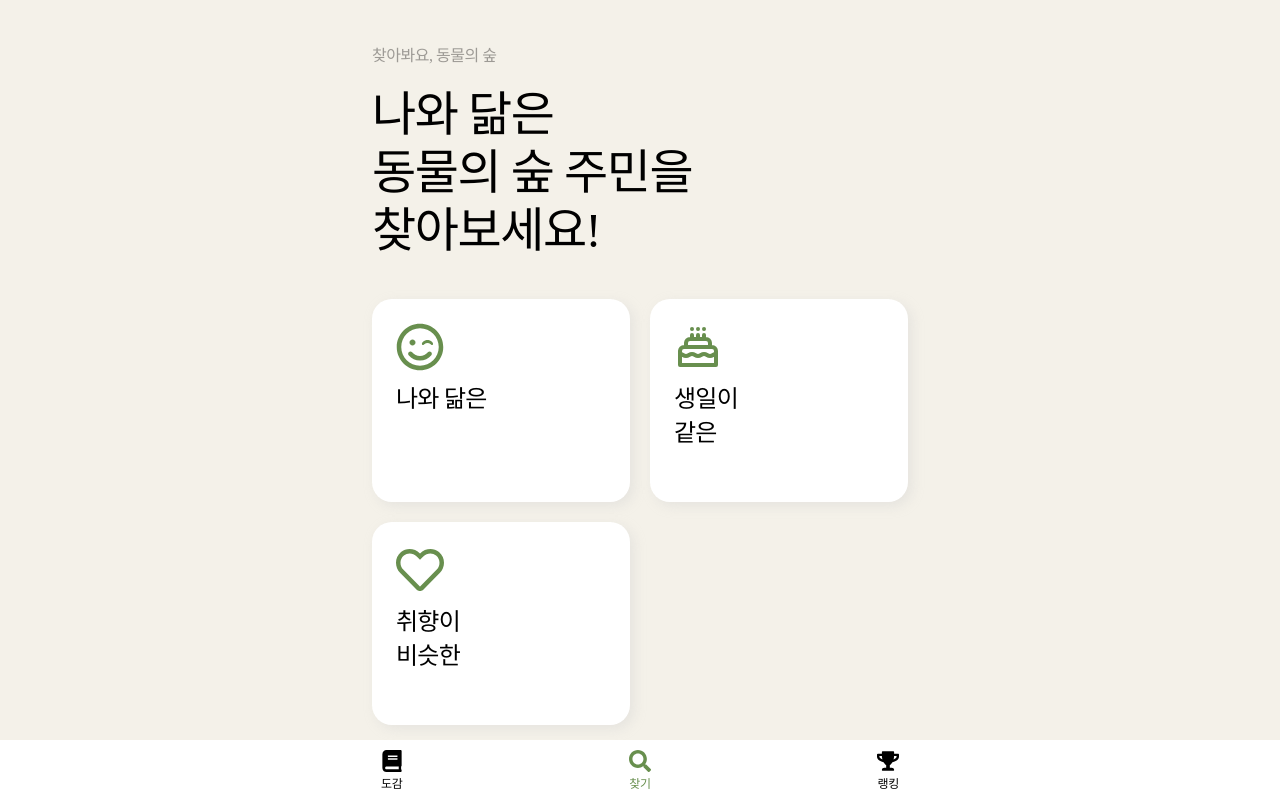
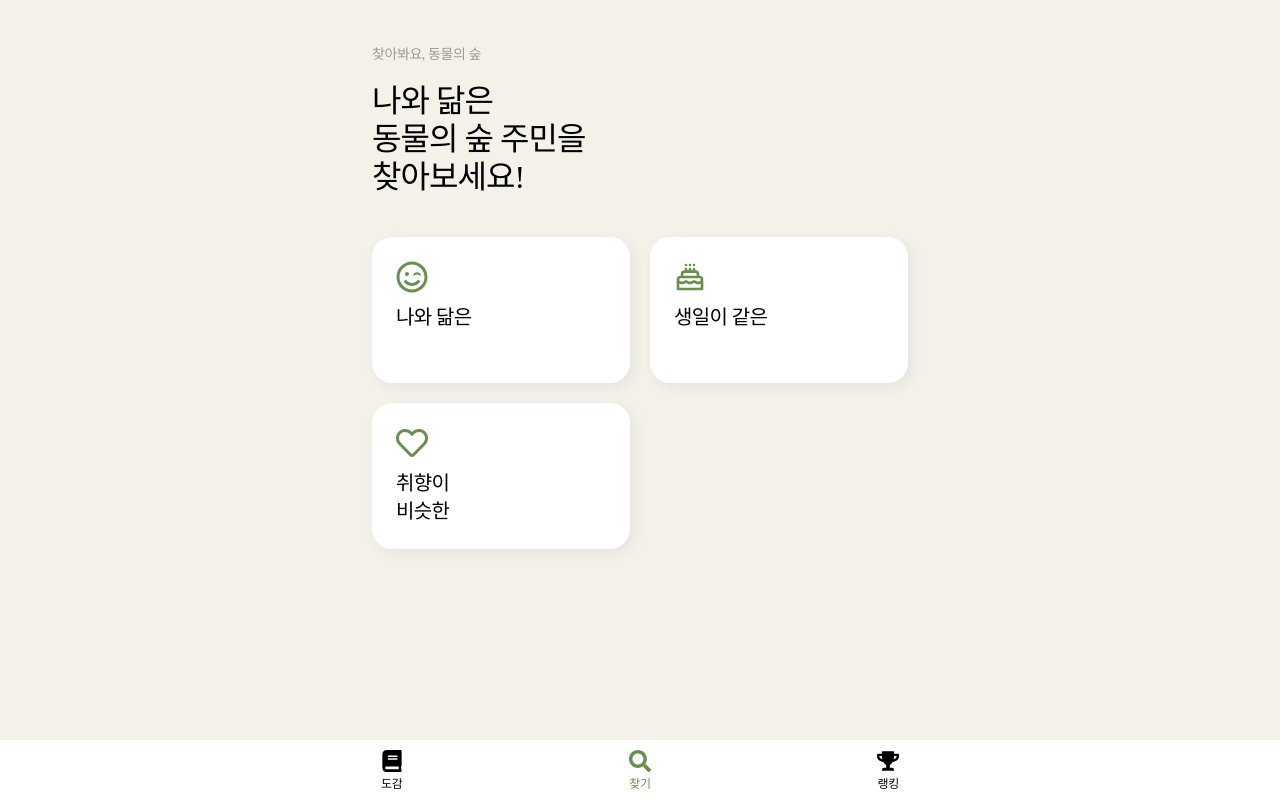
Before and after one commit to InnSeonn/find-animal-crossing, a React (Create React App) app: page / in a window 1280 px wide. Built offline with nearby package versions, Linux system fonts and the light colour scheme; a web font is replaced by a local one.

Commit message:
Design: CSS 관련 수정
- 재사용하는 스타일 값들 루트 변수에 추가
- scaleUpDown 애니메이션 스케일을 지정하여 재사용 할 수 있도록 함수로 변경
- 일부 CSS 변경

```diff
--- a/src/components/AppBar.tsx
+++ b/src/components/AppBar.tsx
@@ -1,4 +1,4 @@
-import styled, { css, keyframes } from 'styled-components'
+import styled, { keyframes } from 'styled-components';
 import { MaxLayout } from './GlobalStyle';
 import { FaBook, FaSearch, FaTrophy } from 'react-icons/fa';
 import { NavLink } from 'react-router-dom';
@@ -22,12 +22,12 @@ const AppBarList = styled.ul`
     align-items: center;
   }
 `;
-export const scaleUpDown = keyframes`
+export const scaleUpDown = (min: number, max: number) => keyframes`
   0% {
-    transform: scale(0.8);
+    transform: scale(${min});
   }
   50% {
-    transform: scale(1.1);
+    transform: scale(${max});
   }
   100% {
     transform: scale(1);
@@ -43,7 +43,7 @@ const AppBarLink = styled(NavLink)`
   font-size: 22px;
   &.active {
     color: var(--color-green);
-    animation: ${scaleUpDown} 0.3s;
+    animation: ${scaleUpDown(0.8, 1.05)} 0.3s;
   }
 `;
 const AppBarLinkText = styled.span`
--- a/src/components/GlobalStyle.tsx
+++ b/src/components/GlobalStyle.tsx
@@ -8,7 +8,7 @@ const Variables = css`
     --app-bar-h: 60px;
 
     //spacing
-    --padding-container: 48px 20px var(--app-bar-h);
+    --padding-container: 48px 20px;
     --padding-x: 20px;
 
     //color
@@ -16,20 +16,31 @@ const Variables = css`
     --color-green: #688f4e;
     --color-green-light: #b1d182;
     --color-green-dark: #2b463c;
-    --color-grey-light: #9d9a95;
+    --color-grey: #9d9a95;
+    --color-grey-light: #9d9a9540;
 
     //font size
-    --font-size-s: 14px;
-    --font-size-m: 16px;
-    --font-size-l: 24px;
-    --font-size-xl: 48px;
+    --font-size-xs: 14px;
+    --font-size-s: 16px;
+    --font-size-m: 18px;
+    --font-size-l: 20px;
+    --font-size-xl: 32px;
 
-    @media screen and (max-width: 576px) {
+    //font style
+    --font-b: 'ELAND_Choice_B';
+    --font-m: 'ELAND_Choice_M';
+    --font-l: 'ELAND_Choice_L';
+
+    //style
+    --box-shadow: rgba(205, 205, 205, 0.37) 4px 4px 12px 0px;
+
+    @media screen and (max-width: 400px) {
       :root {
-        --font-size-s: 2.431vw;
-        --font-size-m: 2.778vw;
-        --font-size-l: 4.167vw;
-        --font-size-xl: 8.333vw;
+        --font-size-xs: 3.5vw;
+        --font-size-s: 4vw;
+        --font-size-m: 4.5vw;
+        --font-size-l: 5vw;
+        --font-size-xl: 8vw;
       }
     }
   }
@@ -93,5 +104,5 @@ const GlobalStyle = createGlobalStyle`
     font-family: inherit;
     cursor: pointer;
   }
-`
+`;
 export default GlobalStyle;
--- a/src/components/Title.tsx
+++ b/src/components/Title.tsx
@@ -2,9 +2,9 @@ import styled from 'styled-components';
 
 const TitleParagraph = styled.p`
   margin-bottom: 1.4em;
-  color: var(--color-grey-light);
-  font-size: var(--font-size-m);
-  font-family: 'ELAND_Choice_L';
+  color: var(--color-grey);
+  font-size: var(--font-size-xs);
+  font-family: var(--font-l);
 `;
 
 export default function Title() {
--- a/src/pages/Search.tsx
+++ b/src/pages/Search.tsx
@@ -19,14 +19,19 @@ const SearchCardLink = styled(Link)<{ checked: boolean }>`
   flex-direction: column;
   width: 100%;
   height: 100%;
-  padding: 24px 24px 20%;
+  padding: 24px;
   border-radius: 20px;
   background-color: #fff;
-  box-shadow: 4px 4px 12px 0px #cdcdcd5e;
+  box-shadow: var(--box-shadow);
   transition: opacity 0.5s;
-  ${props => props.checked && css`
-    animation: ${scaleUpDown} 0.3s;
-  `}
+  ${(props) =>
+    props.checked &&
+    css`
+      animation: ${scaleUpDown(0.95, 1.05)} 0.3s;
+    `}
+  @media screen and (max-width: 400px) {
+    padding: 6vw;
+  }
   @media screen and (any-pointer: fine) {
     opacity: 0.6;
     &:hover {
@@ -43,7 +48,7 @@ const SearchCardText = styled.span`
   width: 50%;
   padding-top: 0.5em;
   font-size: var(--font-size-l);
-  font-family: 'ELAND_Choice_B';
+  font-family: var(--font-b);
   line-height: 1.4;
   word-break: keep-all;
 `;
```
